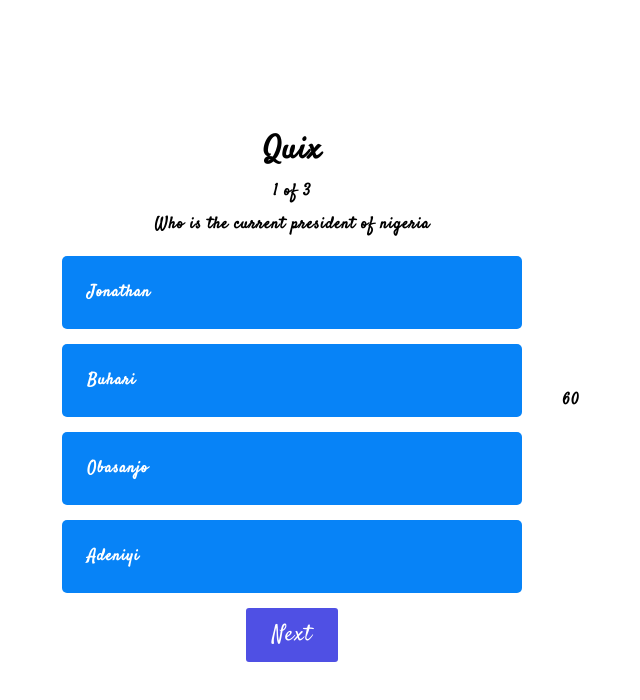
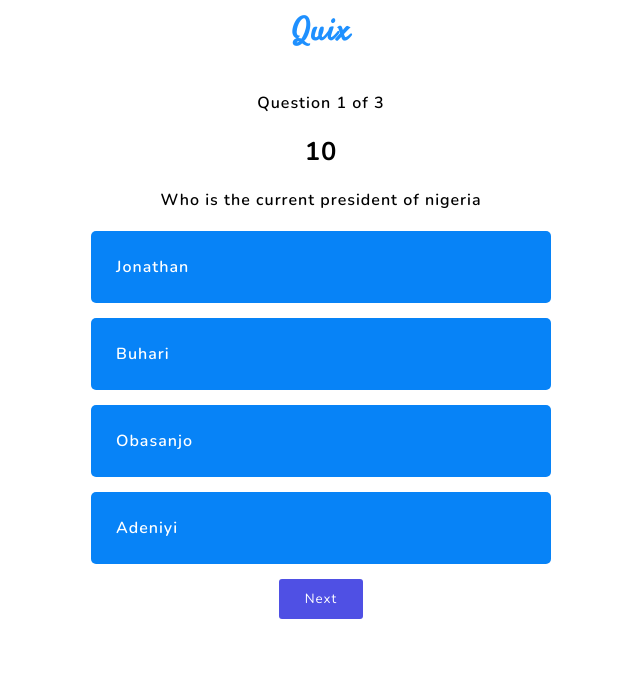
Before and after one commit to volumide/quix, a Vue app: page / in a window 1280 px wide. Shown: the top 700 px of the page, without its empty margins (319-959 px from the left). Built offline with nearby package versions, Linux system fonts and the light colour scheme.

Commit message:
implement countdown on questions and submit

```diff
--- a/public/index.html
+++ b/public/index.html
@@ -7,8 +7,8 @@
         <link rel="icon" href="<%= BASE_URL %>favicon.ico">
         <link rel="preconnect" href="https://fonts.gstatic.com">
         <link href="https://fonts.googleapis.com/css2?family=Pacifico&display=swap" rel="stylesheet">
-        <link rel="preconnect" href="https://fonts.gstatic.com">
         <link href="https://fonts.googleapis.com/css2?family=Satisfy&display=swap" rel="stylesheet">
+        <link href="https://fonts.googleapis.com/css2?family=Nunito:wght@400;600;700&display=swap" rel="stylesheet">
         <title><%= htmlWebpackPlugin.options.title %></title>
     </head>
     <body>
--- a/src/App.vue
+++ b/src/App.vue
@@ -1,9 +1,14 @@
 <template>
     <div class="quiz">
+        <h1 class="logo">Quix</h1>
         <div class="box">
-            <h1>Quix</h1>
-            <p class="count" v-if="!submited">{{currentIndex + 1}} of {{questions.length}}</p>
-            <h3 v-if="submited">Score : {{score}}</h3>
+            <p class="count" v-if="!submited">Question {{currentIndex + 1}} of {{questions.length}}</p>
+            <div class="score">
+                <h3 class="score" v-if="submited">score<span> {{score}} </span></h3>
+            </div>
+            <div class="timer" v-if="time">
+                <h4>{{time}}</h4>
+            </div>
             <ul v-if="!submited">
                 <p>
                     {{currentQuestion.question}}
@@ -13,7 +18,7 @@
                     :id="option"
                     :key="index"
                     :data-answer="`${currentQuestion.answer}`"
-                    @click="getContent"
+                    @click="getAnswer"
                     :style="currentAnswer == option
                         ? 'background: #1FFFDA; color: #4F50E4; font-weight:bold'
                         : 'background: 1E90FF;'"
@@ -23,9 +28,7 @@
             <button @click="next" v-if="!submited && currentIndex >= questions.length -1">Submit</button>
             <button @click="startGame" v-if="submited" >Restart</button>
         </div>
-        <div class="timer">
-            <h4>{{timer}}</h4>
-        </div>
+
     </div>
 </template>
 
@@ -39,7 +42,8 @@
                 currentAnswer: '',
                 submited : false,
                 score: 0,
-                timer: 60,
+                time: 15,
+                timer: null,
                 questions: [
                     {
                         id: 1,
@@ -70,9 +74,22 @@
         },
 
         methods: {
-            getContent(e){
+            getAnswer(e){
                 this.answer = e.target.getAttribute('data-answer')
                 this.currentAnswer = e.target.getAttribute('id')
+            },
+
+            getQuestion(){
+                this.currentQuestion = this.questions[this.currentIndex]
+            },
+
+            startGame(){
+                this.currentIndex = 0
+                this.score = 0
+                this.time = 15
+                this.submited = false
+                this.getQuestion()
+                this.setTimer()
             },
 
             calculateScore(){
@@ -83,46 +100,33 @@
                 }
             },
 
-            // setTimmer(){
-            //     setInterval(() => {
-            //         this.timer--
-            //         // if (this.timer === 0) {
-            //         //     this.timer = 0
-            //         //     return
-            //         // }
-            //     }, 1000);
-            // },
+            setTimer(){
+                this.timer = setInterval(() => {
+                    this.time--
+                    if (this.time < 0) {
+                        this.next()
+                    }
+                }, 1000);
+
+            },
 
             next(){
                 this.calculateScore()
                 if (this.currentIndex >= this.questions.length -1) {
                     this.submited = true
-                    this.timer = 0
-                    // clearInterval(this.timer)
+                    clearInterval(this.timer)
+                    this.time = null
                     return
                 }
-                this.timer = 60
                 this.currentIndex += 1
-                this.getQuestion()
-                // this.setTimmer()
-
-            },
-
-            startGame(){
-                this.timer = 60
-                this.currentIndex = 0
-                this.score = 0
-                this.submited = false
+                this.time = 15
                 this.getQuestion()
             },
-
-            getQuestion(){
-                this.currentQuestion = this.questions[this.currentIndex]
-            }
         },
 
         created() {
             this.getQuestion()
+            this.setTimer()
         },
     }
 </script>
@@ -132,15 +136,35 @@
         margin: 0;
         padding: 0;
         box-sizing: border-box;
-        /* font-family: 'Pacifico', cursive; */
-        font-family: 'Satisfy', cursive;
+         font-family: 'Nunito', sans-serif;
         font-weight: 600;
         letter-spacing: 1px;
     }
 
+    .logo{
+        font-family: 'Satisfy', sans-serif;
+        padding: 10px 0;
+        font-weight: 900;
+        /* color: #1FFFDA; */
+        color: #1E90FF;
+    }
+    .score h3{
+        /* border: 1px solid red; */
+        padding: 20px 0;
+        width: 50%;
+        margin: auto;
+        margin-bottom: 20px;
+    }
+
+    .score h3 span{
+        display: block;
+        color: #1E90FF;
+        /* font-size: 2rem; */
+        font-family: 'Satisfy', sans-serif;
+        /* font-size: 1.5rem; */
+    }
+
     .quiz{
-        display: flex;
-        justify-content: center;
         align-items: center;
         height: 100vh;
         width: 100% ;
@@ -150,17 +174,20 @@
         padding: 20px ;
         /* background: red; */
         width: 500px;
+        margin: auto;
         max-width: 90%;
     }
 
     .timer{
-        /* background: red; */
-        padding: 20px;
+        padding: 15px;
+    }
+    .timer h4{
+        font-size: 1.6rem;
+        font-weight: 700;
     }
 
     h1,h2,h3,h4,h5,h6{
         font-weight: 900;
-        /* padding: 10px; */
         text-align: center;
     }
 
@@ -184,6 +211,8 @@
         background: #0783f7;
     }
 
+
+
     button{
         padding: 10px 25px;
         border: 1px solid transparent;
@@ -195,8 +224,8 @@
         outline: none;
         display: block;
         margin: 10px auto;
-        font-size: 1.4rem;
-        font-weight: 300;
+        /* font-size: 1.4rem; */
+        font-weight: 500;
     }
 
 </style>
```
